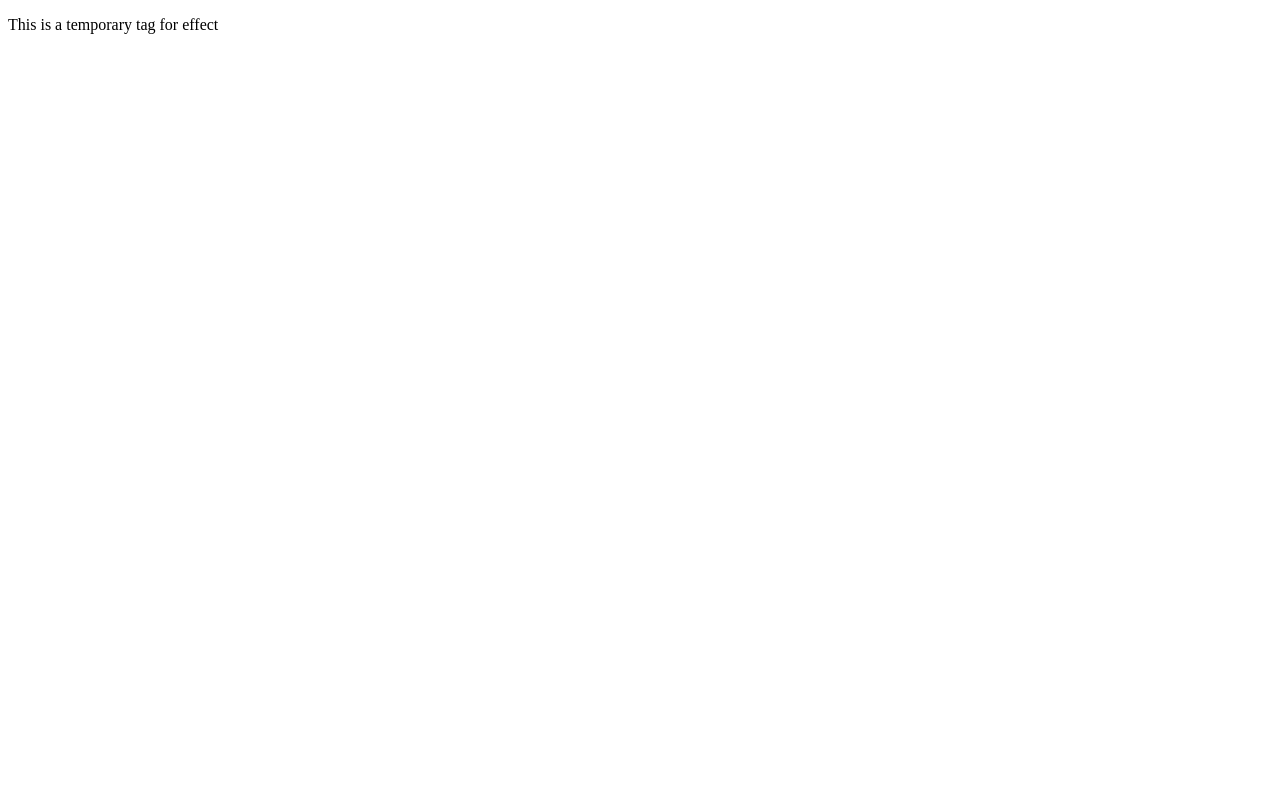
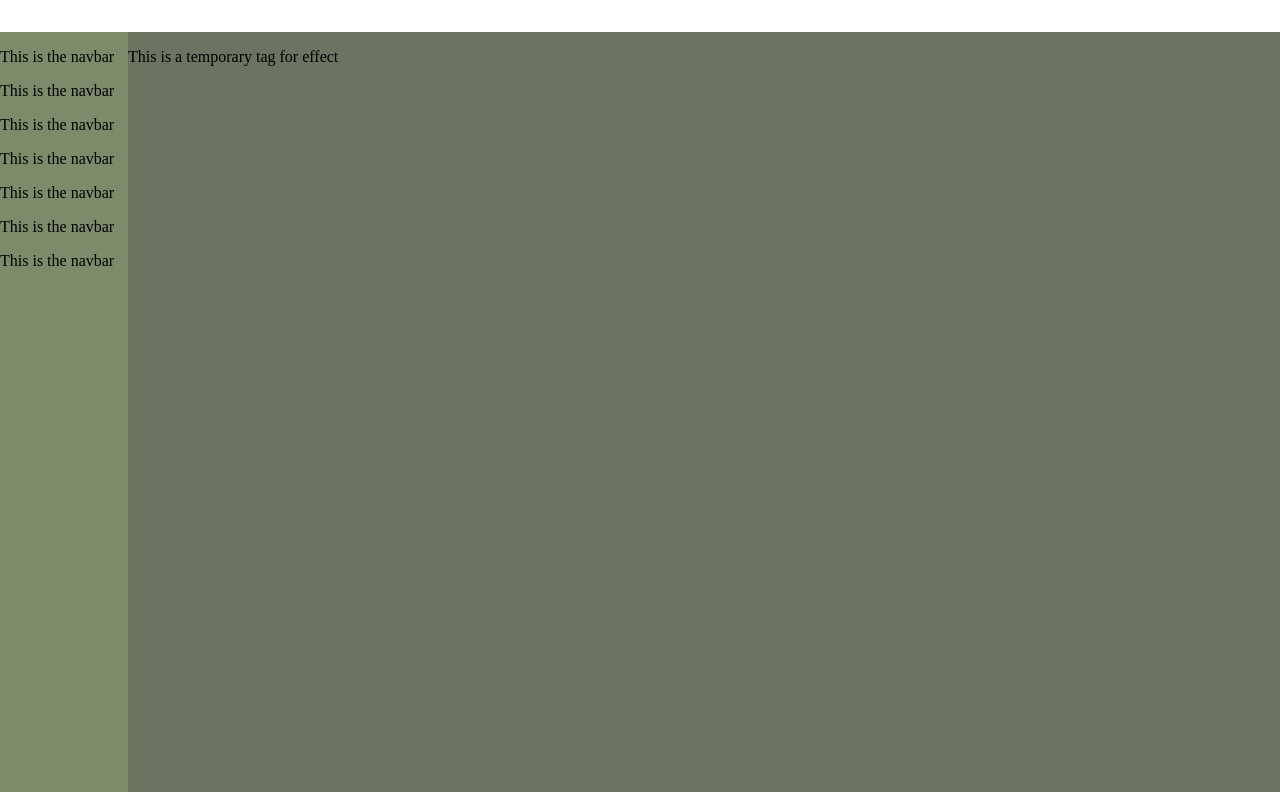
Before and after one commit to edunbar2/EarthNet, a Svelte app: page / in a window 1280 px wide. Built offline with nearby package versions, Linux system fonts and the light colour scheme.

Commit message:
Inital work on dashboard.

```diff
--- a/index.html
+++ b/index.html
@@ -2,9 +2,8 @@
 <html lang="en">
   <head>
     <meta charset="UTF-8" />
-    <link rel="icon" type="image/svg+xml" href="/vite.svg" />
     <meta name="viewport" content="width=device-width, initial-scale=1.0" />
-    <title>Vite + Svelte</title>
+    <title>Green Earth</title>
   </head>
   <body>
     <div id="app"></div>
--- a/package.json
+++ b/package.json
@@ -11,6 +11,6 @@
   "devDependencies": {
     "@sveltejs/vite-plugin-svelte": "^2.0.0",
     "svelte": "^3.54.0",
-    "vite": "^4.0.0"
+    "vite": "^4.1.3"
   }
 }
--- a/src/App.svelte
+++ b/src/App.svelte
@@ -1,11 +1,22 @@
 <script>
-
+ import Navbar from "./Components/Navbar.svelte";
+ import Header from "./Components/Header.svelte";
+ let tabs = ["Dashboard", "Configure"];
 </script>
 
+
+
+<Navbar {tabs}/>
 <main>
   <p>This is a temporary tag for effect</p>
 </main>
 
 <style>
-
+main{
+  background-color: #6B7361;
+  height: 95%;
+  width: 90%;
+  margin: 2.5% 10%;
+  position: absolute;
+}
 </style>
--- /dev/null
+++ b/src/Components/Navbar.svelte
@@ -0,0 +1,29 @@
+<script>
+export let tabs = [];
+</script>
+
+
+<main>
+<div class=bar>
+    <p>This is the navbar</p>
+    <p>This is the navbar</p>
+    <p>This is the navbar</p>
+    <p>This is the navbar</p>
+    <p>This is the navbar</p>
+    <p>This is the navbar</p>
+    <p>This is the navbar</p>
+</div>
+
+</main>
+
+<style>
+.bar{
+    position: fixed;
+    background-color: #7c8b69;
+    margin-top: 2.5%;
+    height: 95%;
+    width: 10%;
+
+}
+
+</style>
--- a/src/app.css
+++ b/src/app.css
@@ -1,3 +1,21 @@
-*{
+html, body, div, form, fieldset, legend, label
+{
+ margin: 0;
+ padding: 0;
+}
 
+table
+{
+ border-collapse: collapse;
+ border-spacing: 0;
 }
+
+th, td
+{
+ text-align: left;
+ vertical-align: top;
+}
+
+h1, h2, h3, h4, h5, h6, th, td, caption { font-weight:normal; }
+
+img { border: 0; }
```
Also changed, not shown: src/Components/Footer.svelte (added), src/Components/Header.svelte (added), 1 other file (tests, documents, lock files or other folders).
